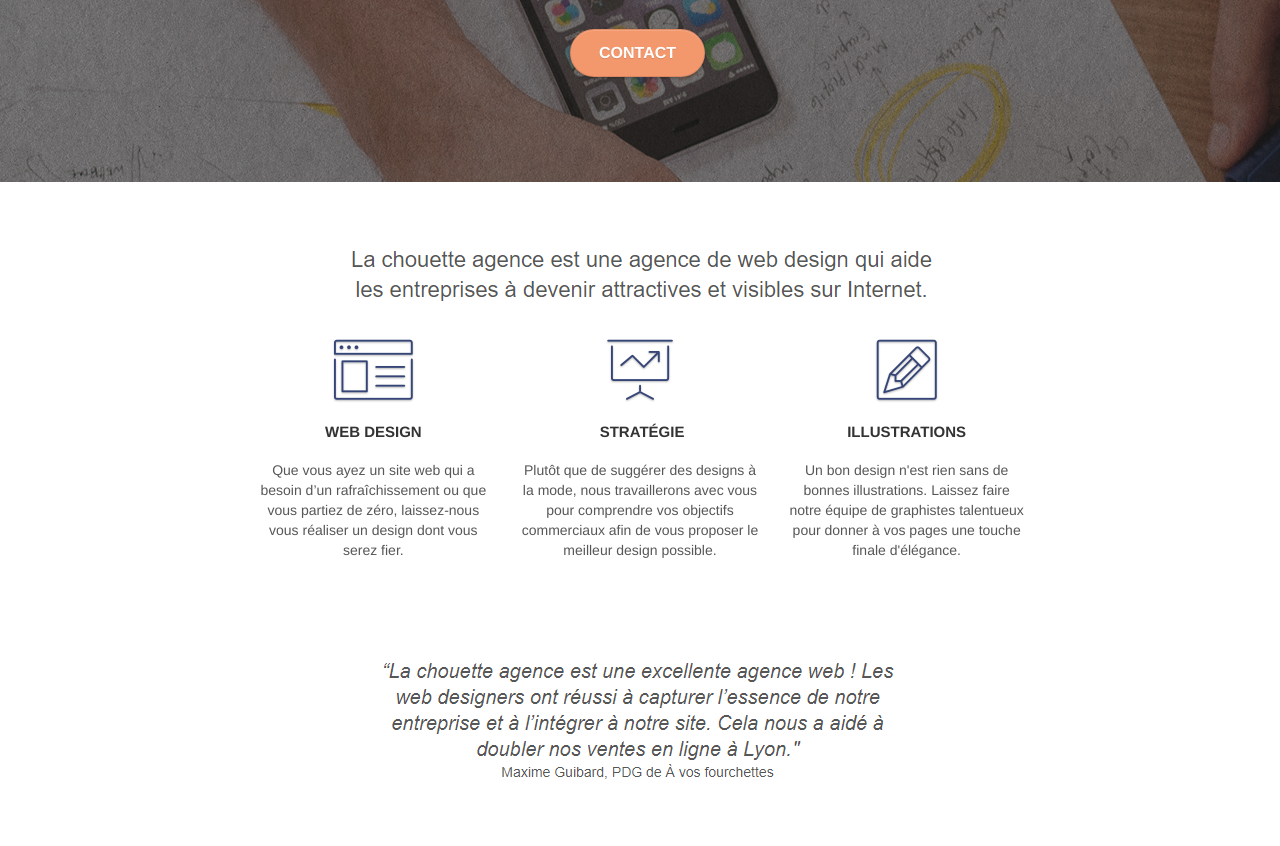
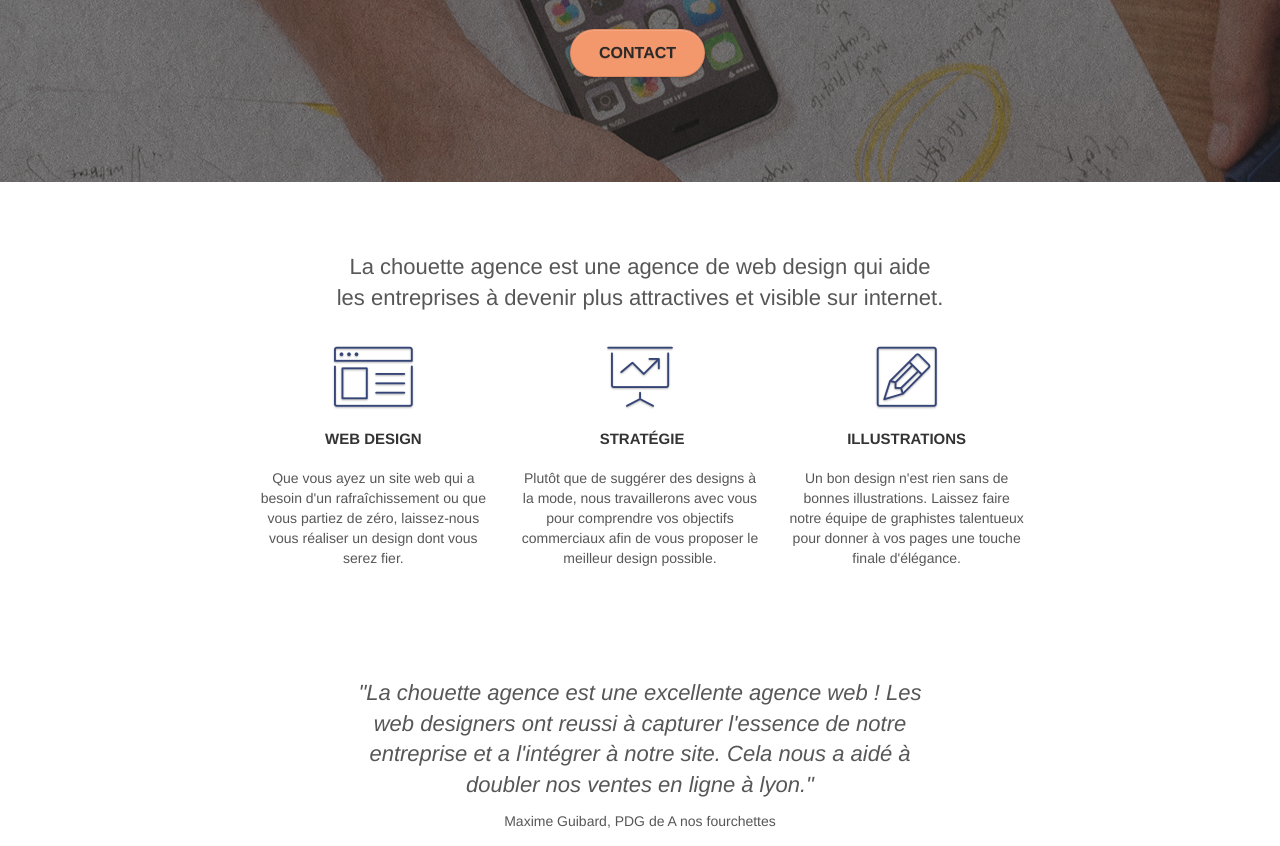
Before and after one commit to ludo046/p4, a plain HTML site: page index.html in a window 1280 px wide. Shown: the part 353-1199 px from the top of the page. Drawn offline with Linux system fonts and the light colour scheme.

Commit message:
optimisation v1

```diff
--- a/index.html
+++ b/index.html
@@ -84,7 +84,7 @@
 	<div class="container bloc-md">
 		<div class="row">
 			<div class="col-sm-12 text-center">
-				<img alt="agence web, agence web paris, web design paris, stratégie web" src="img/title.png" class="img-txt"/>
+				<h2 class="description">La chouette agence est une agence de web design qui aide<br>les entreprises à devenir plus attractives et visible sur internet.</h2>
 			</div>
 		</div>
 		<div class="row voffset-lg med-width-whitespace">
@@ -96,7 +96,7 @@
 					Web design
 				</h3>
 				<p class="text-center ">
-					Que vous ayez un site web qui a besoin d&rsquo;un rafraîchissement ou que vous partiez de zéro, laissez-nous vous réaliser un design dont vous serez fier.
+					Que vous ayez un site web qui a besoin d'un rafraîchissement ou que vous partiez de zéro, laissez-nous vous réaliser un design dont vous serez fier.
 				</p>
 			</div>
 			<div class="col-sm-4">
@@ -124,8 +124,8 @@
 		</div>
 		<div class="row voffset-lg voffset">
 			<div class="col-xs-12 col-md-8 col-md-offset-2 text-center">
-				<img alt="agence web, agence web paris, web design paris, stratégie web" src="img/citation.png" />
-
+				<h2 class="citation">"La chouette agence est une excellente agence web ! Les<br>web designers ont reussi à capturer l'essence de notre<br>entreprise et a l'intégrer à notre site. Cela nous a aidé à<br>doubler nos ventes en ligne à lyon."</h2>
+				<p class="write-citation">Maxime Guibard, PDG de A nos fourchettes</p>
 			</div>
 		</div>
 	</div>
--- a/style.css
+++ b/style.css
@@ -251,7 +251,12 @@ a:hover {
 .l-bloc p a:hover {
     color: rgba(0, 0, 0, 1);
 }
-
+.decription,.citation,.write-citation{
+    color: rgb(42, 42, 42);
+}
+.citation{
+    font-style: italic;
+}
 .l-bloc .navbar-toggle .icon-bar {
     color: rgba(0, 0, 0, .6);
 }
@@ -780,7 +785,7 @@ h4 {
 
 .btn-atomic-tangerine {
     background: #F3976C;
-    color: #FFFFFF!important;
+    color: rgb(42, 42, 42)!important;
 }
 
 .btn-atomic-tangerine:hover {
```
